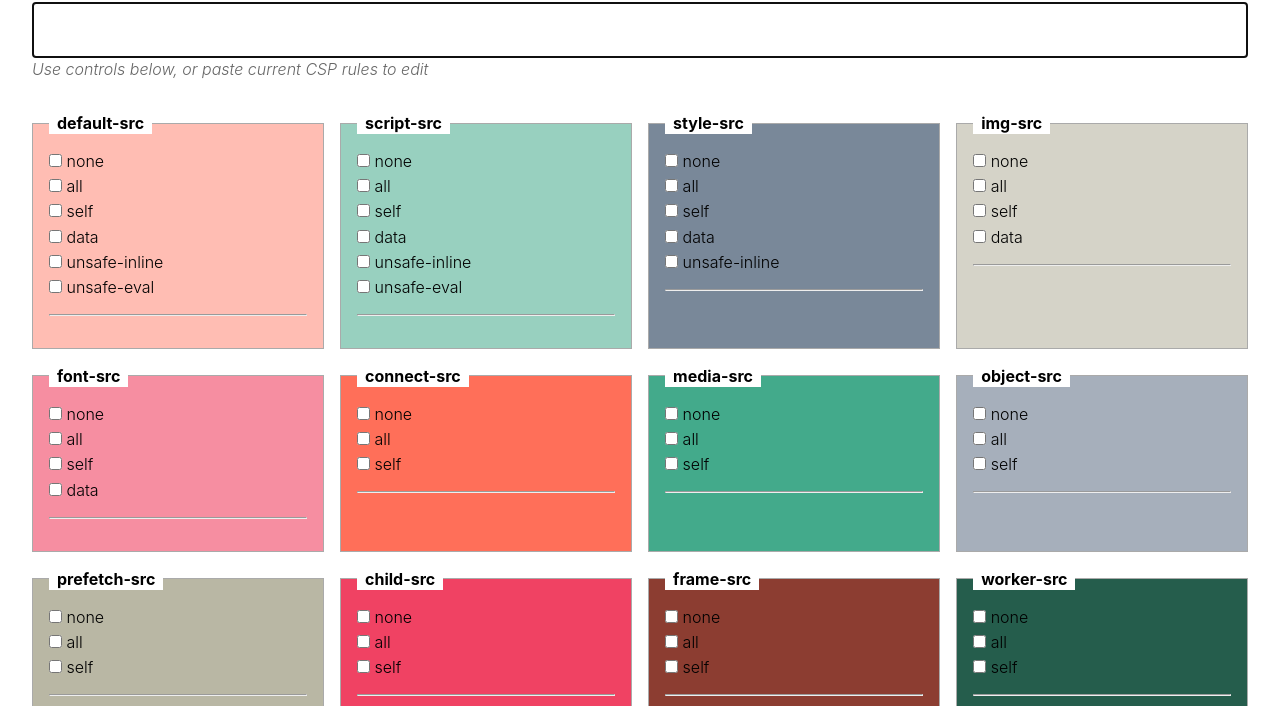
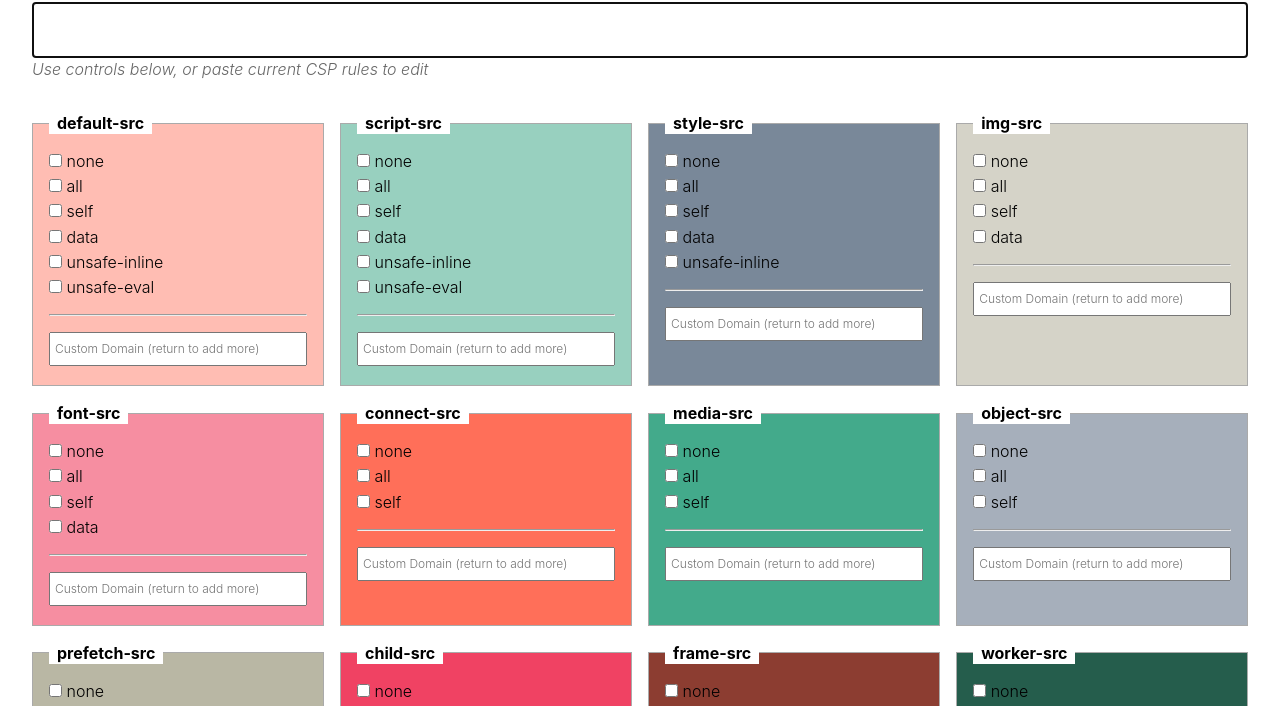
Before and after one commit to pwaldhauer/csp-generator, a plain HTML site: page index.html in a window 1280 px wide. Shown: the part 84-790 px from the top of the page. Drawn offline with nearby package versions, Linux system fonts and the light colour scheme.

Commit message:
Fixed a bug

```diff
--- a/index.html
+++ b/index.html
@@ -285,7 +285,7 @@ var app = new Vue({
     });
 
 
-    this.initializeDefaultRules();
+    this.initializeDefaultRules(true);
   }
 })
 </script>
```
